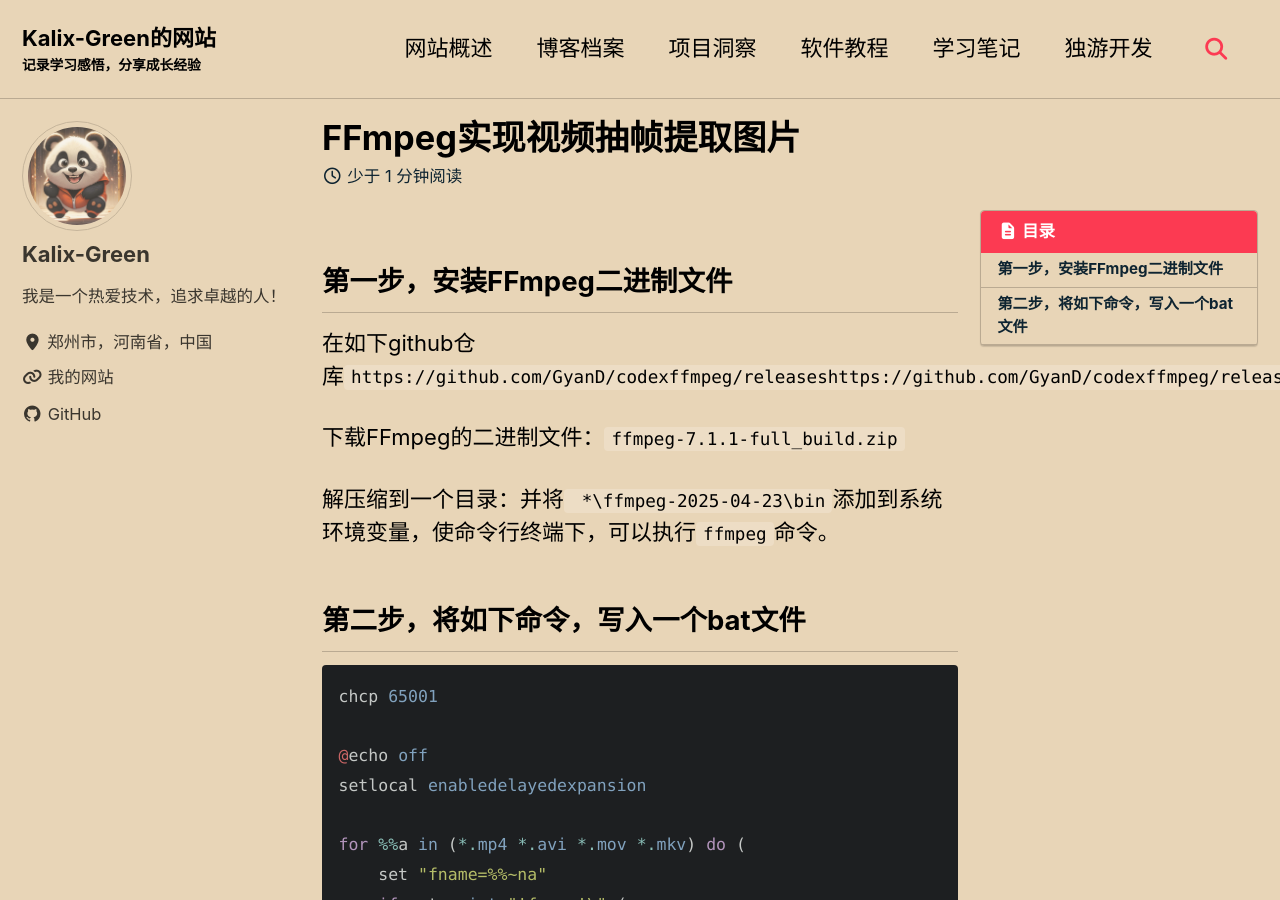
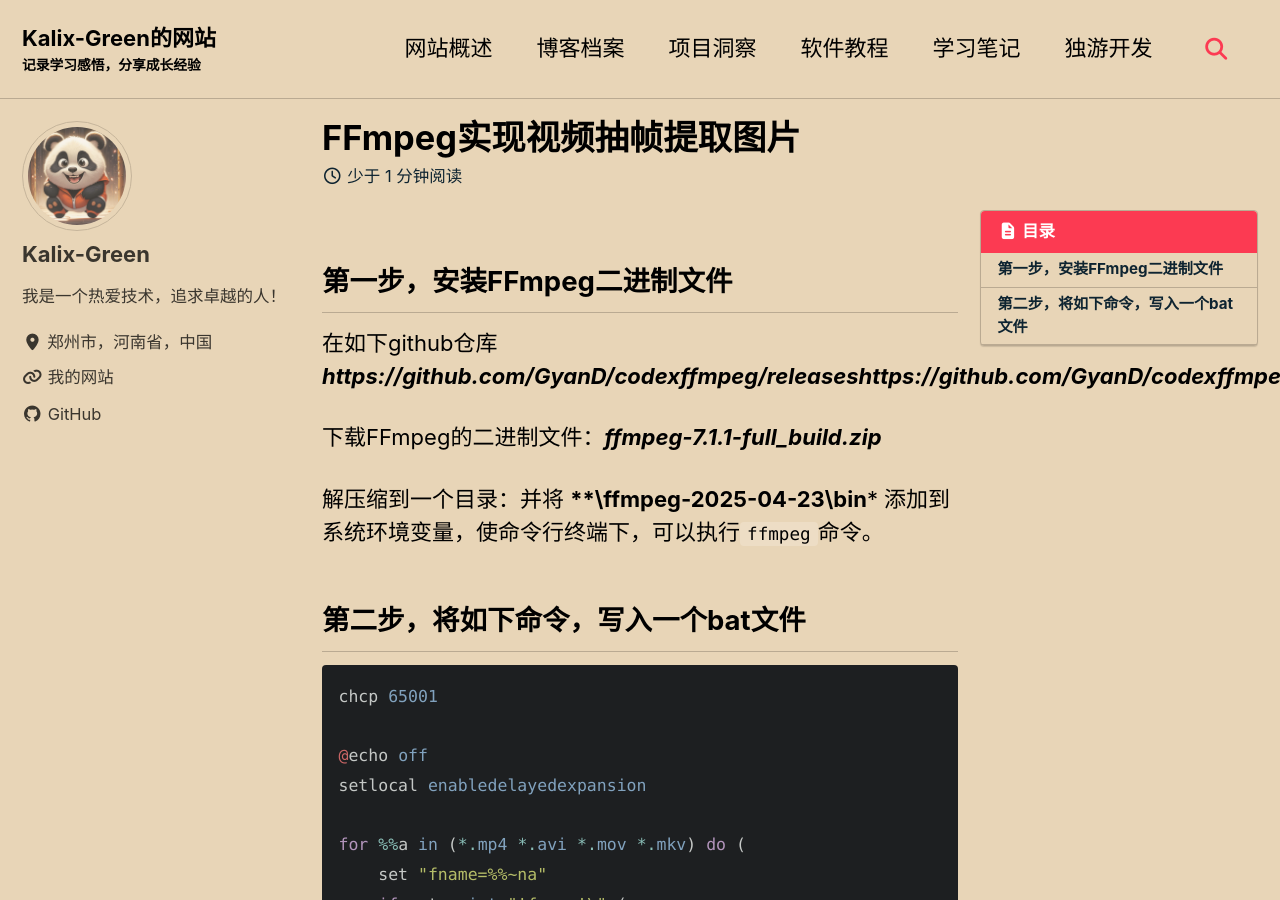
Before and after one commit to Kalix-Green/Kalix-Green.github.io, a Jekyll site: the page built from _posts/办公效率提升指南/2025-04-28-ffmpeg实现视频抽帧提取图片的bat脚本.md, in a window 1280 px wide and 900 px high. Built offline with Jekyll 4.4.1, drawn with Linux system fonts in a browser that asks for light colours; cached includes are drawn as plain includes.

Commit message:
修改FFmpeg的脚本的显示格式

```diff
--- a/_posts/办公效率提升指南/2025-04-28-ffmpeg实现视频抽帧提取图片的bat脚本.md
+++ b/_posts/办公效率提升指南/2025-04-28-ffmpeg实现视频抽帧提取图片的bat脚本.md
@@ -9,11 +9,11 @@ toc: true
 
 ## 第一步，安装FFmpeg二进制文件
 
-在如下github仓库`https://github.com/GyanD/codexffmpeg/releaseshttps://github.com/GyanD/codexffmpeg/releases`
+在如下github仓库 ***https://github.com/GyanD/codexffmpeg/releaseshttps://github.com/GyanD/codexffmpeg/releases***
 
-下载FFmpeg的二进制文件：`ffmpeg-7.1.1-full_build.zip`
+下载FFmpeg的二进制文件：***ffmpeg-7.1.1-full_build.zip***
 
-解压缩到一个目录：并将` *\ffmpeg-2025-04-23\bin`添加到系统环境变量，使命令行终端下，可以执行`ffmpeg`命令。
+解压缩到一个目录：并将  ****\ffmpeg-2025-04-23\bin*** 添加到系统环境变量，使命令行终端下，可以执行`ffmpeg`命令。
 
 
 
```
